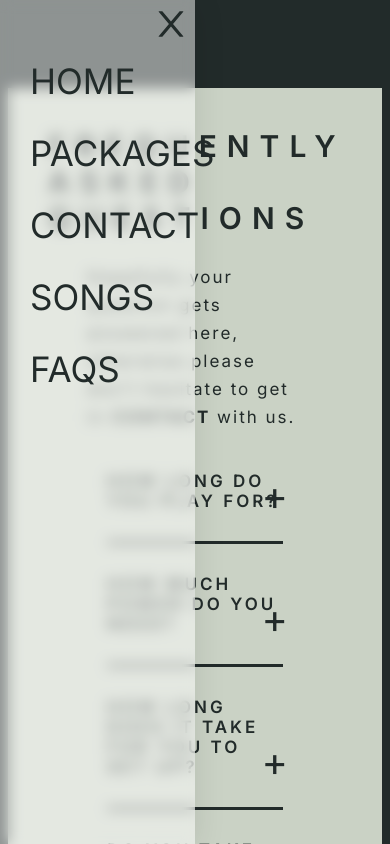
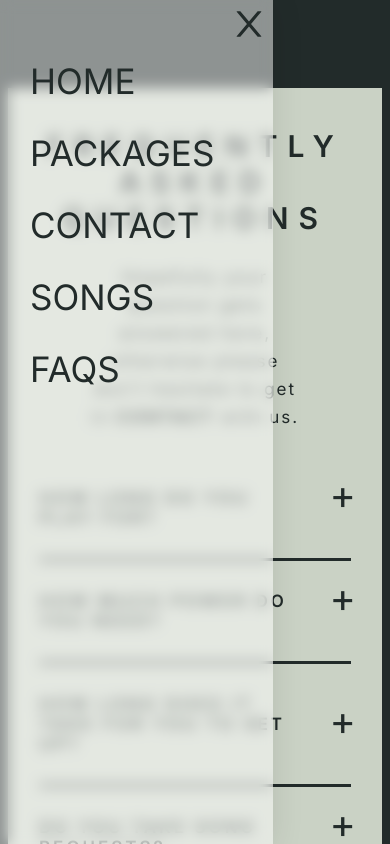
Before and after one commit to Dan-Sutton/the-wildfire-remake, a Next.js app: page /faqs in a window 390 px wide. Both pictures are taken after a click on the icon 28 px from the left and 25 px from the top of the page. Shown: the top 844 px of the page. Built offline with nearby package versions, Linux system fonts and the light colour scheme.

Commit message:
side menu update

```diff
--- a/app/components/faqItem.module.css
+++ b/app/components/faqItem.module.css
@@ -19,6 +19,7 @@
   font-weight: 600;
   letter-spacing: 3px;
   font-size: 17px;
+  width: 80%;
 }
 
 .expandButton {
@@ -62,3 +63,9 @@
   letter-spacing: 2px;
   transition: all 0.5s;
 }
+
+@media (max-width: 768px) {
+  .expandButton {
+    bottom: 13px;
+  }
+}
--- a/app/components/navbar.module.css
+++ b/app/components/navbar.module.css
@@ -13,7 +13,7 @@
 
 .menu {
   min-height: 100vh;
-  width: 50vw;
+  width: 70vw;
   position: fixed;
   left: 0;
   top: 0;
@@ -22,9 +22,11 @@
   box-shadow: 0 4px 30px rgba(0, 0, 0, 0.1);
   backdrop-filter: blur(6.8px);
   -webkit-backdrop-filter: blur(6.8px);
+  transition: all 0.5s;
 }
 
 .menuClose {
+  color: transparent;
   min-height: 100vh;
   width: 0vw;
   position: fixed;
@@ -36,6 +38,7 @@
   backdrop-filter: blur(6.8px);
   -webkit-backdrop-filter: blur(6.8px);
   overflow: hidden;
+  transition: all 0.5s;
 }
 
 .sideMenuLinks {
@@ -44,6 +47,17 @@
   display: flex;
   padding: 30px;
   flex-direction: column;
+  transition: all 0.5s;
+}
+
+.sideMenuLinksClose {
+  margin-top: 30px;
+  width: 100%;
+  display: flex;
+  padding: 30px;
+  flex-direction: column;
+  opacity: 0;
+  transition: all 0.5s;
 }
 
 .menuLink {
@@ -101,10 +115,6 @@
   font-size: 40px;
 }
 
-.hamburgerContain {
-  display: none;
-}
-
 .closeMenuButton {
   font-size: 40px;
   color: var(--primary);
@@ -119,6 +129,16 @@
     position: absolute;
     top: 5px;
     left: 0;
+    transition: all 0.5s;
+  }
+
+  .hamburgerIconClose {
+    opacity: 0;
+    position: absolute;
+    top: 5px;
+    left: 0;
+    font-size: 40px;
+    transition: all 0.5s;
   }
   .link {
     display: none;
--- a/app/components/navbar.tsx
+++ b/app/components/navbar.tsx
@@ -15,7 +15,11 @@ export default function Navbar() {
             setOpenMenu(!openMenu);
           }}
         ></AiOutlineClose>
-        <div className={styles.sideMenuLinks}>
+        <div
+          className={
+            openMenu ? styles.sideMenuLinks : styles.sideMenuLinksClose
+          }
+        >
           <Link
             onClick={() => {
               setOpenMenu(!openMenu);
@@ -89,16 +93,14 @@ export default function Navbar() {
           FAQS
         </Link>
 
-        {!openMenu ? (
-          <AiOutlineMenu
-            className={styles.hamburgerIcon}
-            onClick={() => {
-              setOpenMenu(!openMenu);
-            }}
-          ></AiOutlineMenu>
-        ) : (
-          ""
-        )}
+        <AiOutlineMenu
+          className={
+            !openMenu ? styles.hamburgerIcon : styles.hamburgerIconClose
+          }
+          onClick={() => {
+            setOpenMenu(!openMenu);
+          }}
+        ></AiOutlineMenu>
       </div>
     </div>
   );
--- a/app/faqs/faqs.module.css
+++ b/app/faqs/faqs.module.css
@@ -1,5 +1,7 @@
-.faqs {
-  margin-top: 80px;
+.spacer {
+  width: 100%;
+  height: 80px;
+  background-color: var(--primary);
 }
 
 .faqs section {
@@ -34,3 +36,17 @@
   color: var(--primary);
   text-decoration: none;
 }
+
+@media (max-width: 768px) {
+  .faqs section {
+    display: flex;
+    flex-direction: column;
+    align-items: center;
+    text-align: center;
+  }
+
+  .faqsList {
+    width: 80vw;
+    text-align: start;
+  }
+}
--- a/app/faqs/page.tsx
+++ b/app/faqs/page.tsx
@@ -8,7 +8,7 @@ export default function Faqs() {
   return (
     <div className={styles.faqs}>
       <Navbar />
-
+      <div className={styles.spacer}></div>
       <section className={styles.info}>
         <h2>FREQUENTLY ASKED QUESTIONS</h2>
         <p>
```
